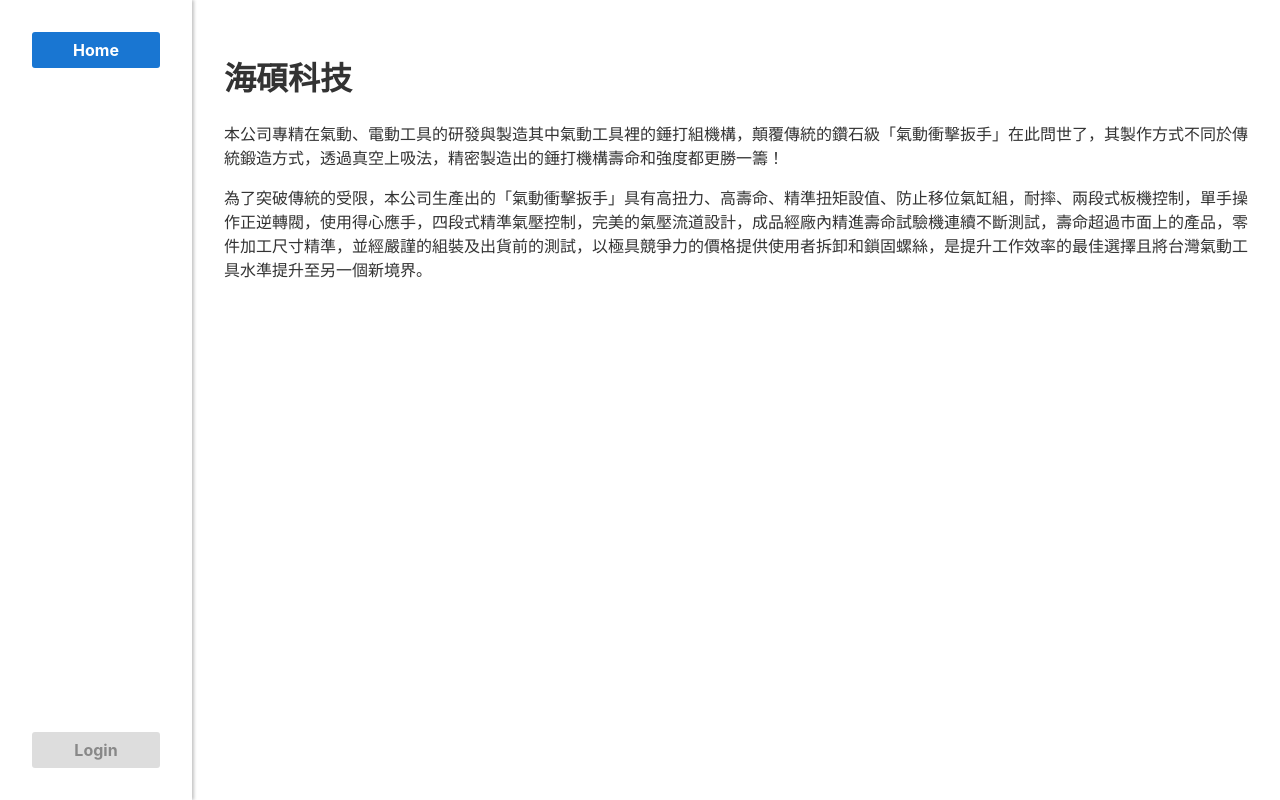
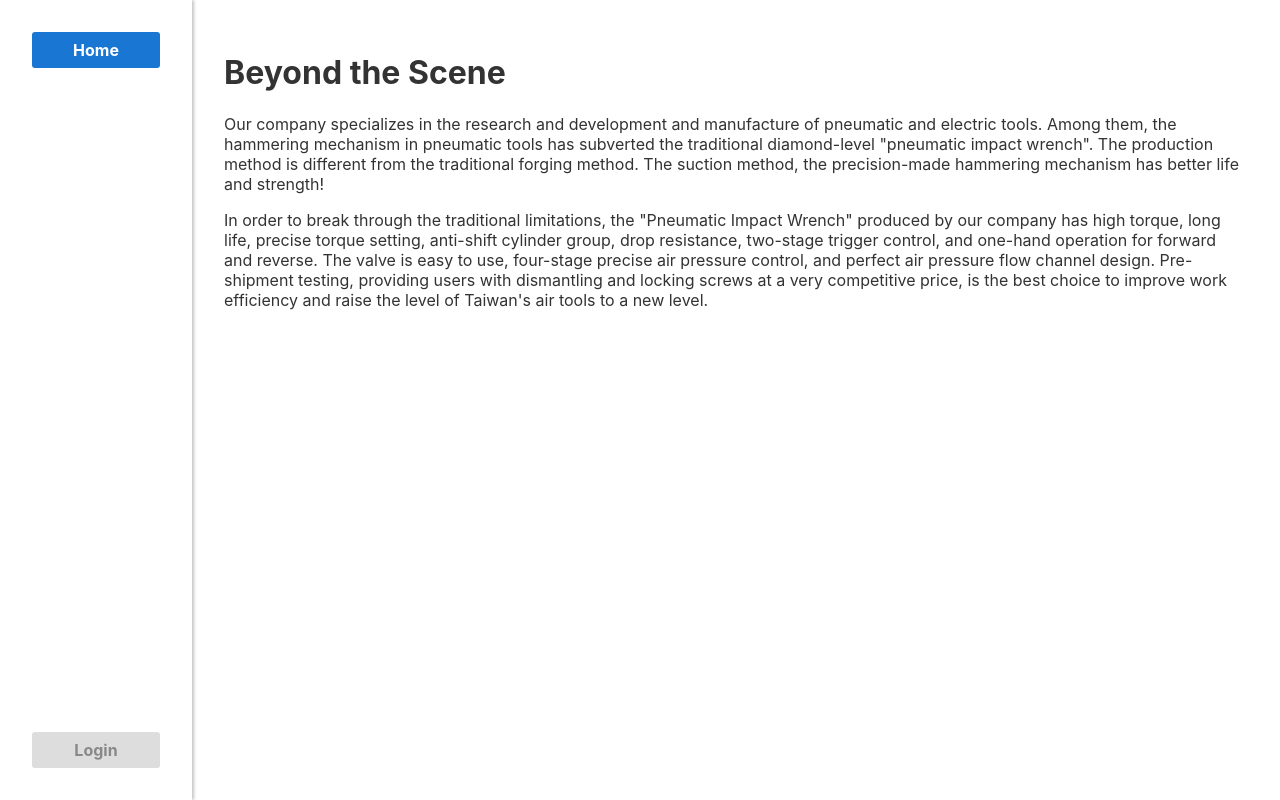
Before and after one commit to potter80511/johnny_react_test, a React (Create React App) app: page / in a window 1280 px wide. Built offline with nearby package versions, Linux system fonts and the light colour scheme.

Commit message:
Update home text

```diff
--- a/src/pages/home/index.js
+++ b/src/pages/home/index.js
@@ -2,9 +2,9 @@ import "./Home.css";
 
 function Home() {
   return <div className="home">
-    <h1>海碩科技</h1>
-    <p>本公司專精在氣動、電動工具的研發與製造其中氣動工具裡的錘打組機構，顛覆傳統的鑽石級「氣動衝擊扳手」在此問世了，其製作方式不同於傳統鍛造方式，透過真空上吸法，精密製造出的錘打機構壽命和強度都更勝一籌！</p>
-    <p>為了突破傳統的受限，本公司生產出的「氣動衝擊扳手」具有高扭力、高壽命、精準扭矩設值、防止移位氣缸組，耐摔、兩段式板機控制，單手操作正逆轉閥，使用得心應手，四段式精準氣壓控制，完美的氣壓流道設計，成品經廠內精進壽命試驗機連續不斷測試，壽命超過市面上的產品，零件加工尺寸精準，並經嚴謹的組裝及出貨前的測試，以極具競爭力的價格提供使用者拆卸和鎖固螺絲，是提升工作效率的最佳選擇且將台灣氣動工具水準提升至另一個新境界。</p>
+    <h1>Beyond the Scene</h1>
+    <p>Our company specializes in the research and development and manufacture of pneumatic and electric tools. Among them, the hammering mechanism in pneumatic tools has subverted the traditional diamond-level "pneumatic impact wrench". The production method is different from the traditional forging method. The suction method, the precision-made hammering mechanism has better life and strength!</p>
+    <p>In order to break through the traditional limitations, the "Pneumatic Impact Wrench" produced by our company has high torque, long life, precise torque setting, anti-shift cylinder group, drop resistance, two-stage trigger control, and one-hand operation for forward and reverse. The valve is easy to use, four-stage precise air pressure control, and perfect air pressure flow channel design. Pre-shipment testing, providing users with dismantling and locking screws at a very competitive price, is the best choice to improve work efficiency and raise the level of Taiwan's air tools to a new level.</p>
   </div>
 }
 
```
